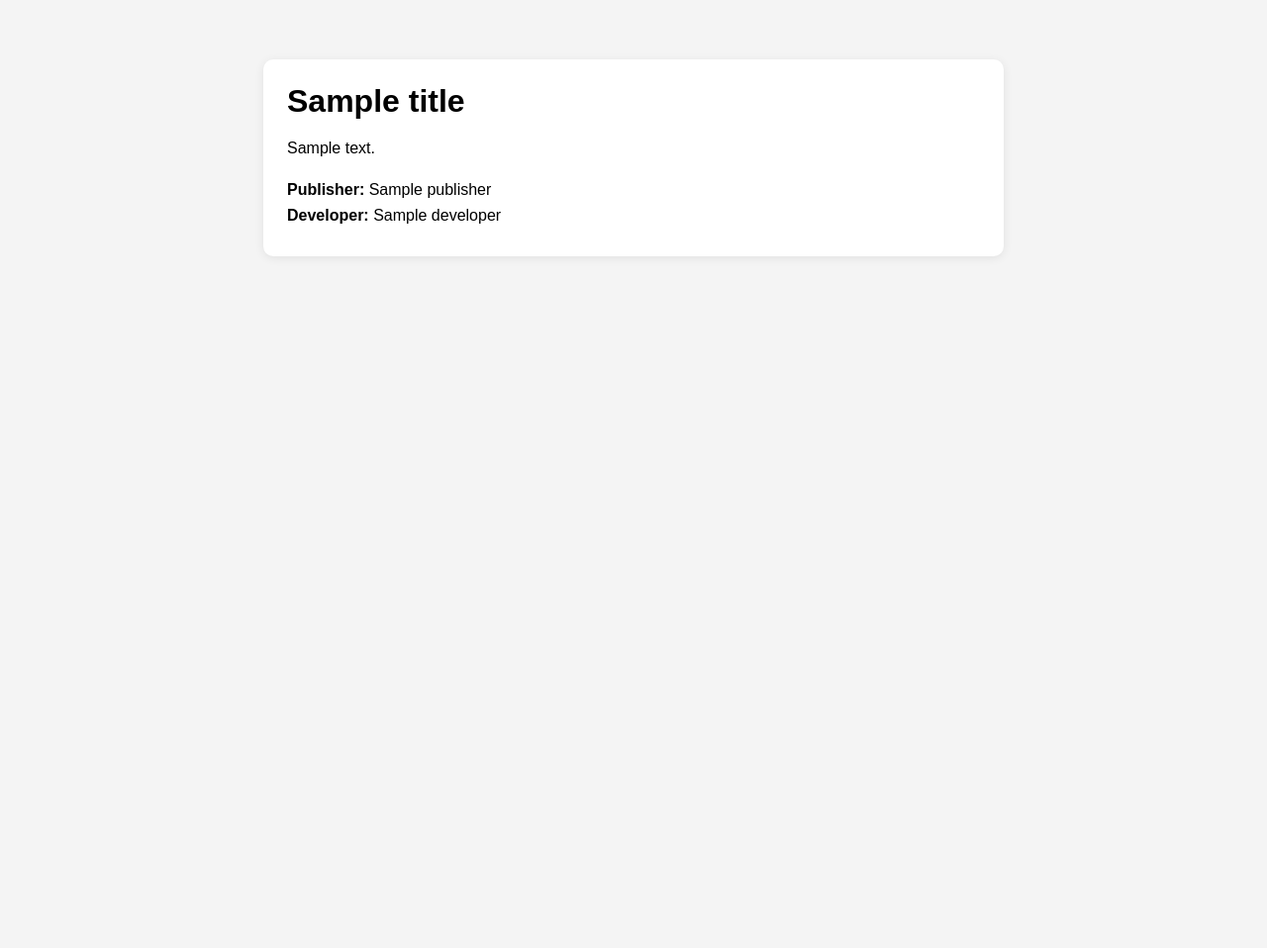
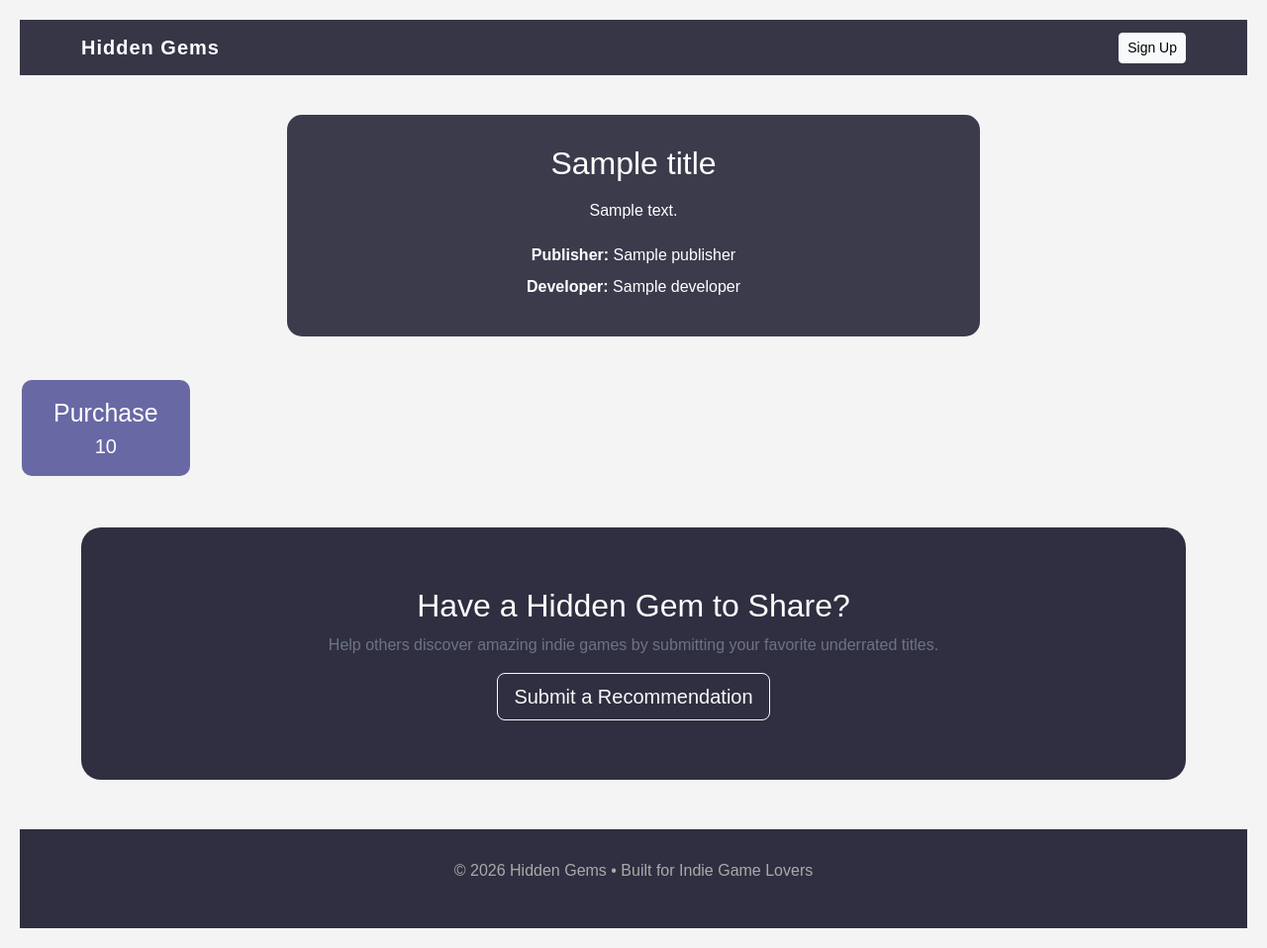
Before and after one commit to CS4300-CS5300-SP26/dev3_cust2, a Django app: template hiddengems/home/templates/game_detail.html in a window 1280 px wide. Shown: the whole page at 99% size. Before the commit the page ends 226 px from the top, so only its background shows below. Run offline with Django 4.2, Linux system fonts and the light colour scheme; the template is opened without the code that fills it: most values are stand-ins (such as "Sample title", 1, 10 or a date in 2020).

Commit message:
matching game_detail.html with main page formatting

```diff
--- a/hiddengems/home/templates/game_detail.html
+++ b/hiddengems/home/templates/game_detail.html
@@ -1,10 +1,92 @@
+{% load static %}
 <!DOCTYPE html>
 <html lang="en">
 <head>
   <meta charset="UTF-8">
-    <meta name="viewport" content="width=device-width, initial-scale=1.0">
-    <title>{{ title }}</title>
+  <title>Hidden Gems – Discover Indie Games</title>
+  <meta name="viewport" content="width=device-width, initial-scale=1">
+
+  <!-- Bootstrap 5 -->
+  <link href="https://cdn.jsdelivr.net/npm/bootstrap@5.3.3/dist/css/bootstrap.min.css" rel="stylesheet">
+
+  <!-- Google Font -->
+  <link href="https://fonts.googleapis.com/css2?family=Poppins:wght@300;500;700&display=swap" rel="stylesheet">
+
   <style>
+    body {
+      font-family: 'Poppins', sans-serif;
+      color: #ffffff;
+
+
+      background:
+        linear-gradient(rgba(15, 10, 35, 0.55), rgba(15, 10, 35, 0.65)),
+        url("{% static 'home/images/background.webp' %}");
+
+      background-size: cover;
+      background-position: center;
+      background-attachment: fixed;
+    }
+
+    .navbar {
+      background-color: rgba(20, 20, 40, 0.85);
+      backdrop-filter: blur(6px);
+    }
+
+    .navbar-brand {
+      font-weight: 700;
+      letter-spacing: 1px;
+    }
+
+    .hero {
+      padding: 120px 0 80px 0;
+      text-align: center;
+    }
+
+    .hero h1 {
+      font-size: 3rem;
+      font-weight: 700;
+      text-shadow: 0 4px 20px rgba(0,0,0,0.7);
+    }
+
+    .hero p {
+      color: #e0e0ff;
+      max-width: 650px;
+      margin: auto;
+      text-shadow: 0 2px 10px rgba(0,0,0,0.7);
+    }
+
+    .feature-card {
+      background: rgba(26, 26, 46, 0.85);
+      border: none;
+      border-radius: 15px;
+      padding: 30px;
+      text-align: center;
+      height: 100%;
+      backdrop-filter: blur(6px);
+      transition: transform 0.3s;
+    }
+
+    .feature-card:hover {
+      transform: translateY(-8px);
+    }
+
+    .cta-section {
+      background: rgba(26, 26, 46, 0.9);
+      padding: 60px 20px;
+      border-radius: 20px;
+      text-align: center;
+      backdrop-filter: blur(6px);
+    }
+
+    footer {
+      background: rgba(26, 26, 46, 0.9);
+      color: #aaa;
+      padding: 30px 0;
+      text-align: center;
+      margin-top: 50px;
+      backdrop-filter: blur(6px);
+    }
+
     body {
         font-family: Arial, sans-serif;
         background: #f4f4f4;
@@ -13,12 +95,15 @@
     }
 
     .game-card {
+        background: rgba(26, 26, 46, 0.85);
+        border: none;
+        border-radius: 15px;
+        padding: 30px;
+        text-align: center;
+        height: 100%;
+        backdrop-filter: blur(6px);
         max-width: 700px;
         margin: 40px auto;
-            background: #fff;
-            padding: 24px;
-            border-radius: 10px;
-            box-shadow: 0 2px 10px rgba(0, 0, 0, 0.08);
     }
 
     .game-title {
@@ -39,10 +124,67 @@
     .label {
         font-weight: bold;
     }
+
+    .top-text {
+        font-size: 25px;
+    }
+
+    .bottom-text {
+        font-size: 20px;
+    }
+
+    .purchase-card {
+        background: rgba(26, 26, 46, 0.9);
+        padding: 60px 20px;
+        border-radius: 20px;
+        text-align: center;
+        backdrop-filter: blur(6px);
+        max-width: 700px;
+        margin: 40px auto;
+        box-shadow: 0 2px 10px rgba(0, 0, 0, 0.08);
+    }
+
+    .purchase_button {
+        border: none;
+        color: white;
+        background-color: rgba(89, 89, 157, 0.9);
+        border-radius: 10px;
+        padding: 15px 32px;
+        text-align: center;
+        text-decoration: none;
+        display: inline-block;
+        font-size: 16px;
+        margin: 4px 2px;
+        cursor: pointer;
+    }
   </style>
 </head>
 <body>
-    <div class="game-card">
+
+<!-- Navbar -->
+<nav class="navbar navbar-expand-lg navbar-dark">
+  <div class="container">
+    <a class="navbar-brand" href="#">Hidden Gems</a>
+
+    <button class="navbar-toggler" type="button" data-bs-toggle="collapse" data-bs-target="#navMenu">
+      <span class="navbar-toggler-icon"></span>
+    </button>
+
+    <div class="collapse navbar-collapse justify-content-end" id="navMenu">
+      <div class="d-flex gap-2">
+        {% if user.is_authenticated %}
+        <span class="text-light btn-sm">Hi, {{ user.username }}</span>
+        <a href="/accounts/logout/" class="btn btn-outline-light btn-sm">Logout</a>
+    {% else %}
+        <a href="/accounts/signup/" class="btn btn-light btn-sm">Sign Up</a>
+    {% endif %}
+      </div>
+    </div>
+  </div>
+</nav>
+
+<!-- Game Details Display -->
+<section class="game-card">
     <h1 class="game-title">{{ title }}</h1>
 
     <div class="game-description">
@@ -53,6 +195,32 @@
         <p><span class="label">Publisher:</span> {{ publisher }}</p>
         <p><span class="label">Developer:</span> {{ developer }}</p>
     </div>
+</section>
+
+<!-- Purchase Game Buttons -->
+<section="purchase-card">
+    <a href="https://store.steampowered.com/app/{{ game_id }}" class="purchase_button">
+        <span class="top-text">Purchase</span><br>
+        <span class="bottom-text">{{ price }}</span>
+    </a>
+</section>
+
+<!-- Call to Action -->
+<section class="container my-5">
+  <div class="cta-section">
+    <h2>Have a Hidden Gem to Share?</h2>
+    <p class="text-secondary">
+      Help others discover amazing indie games by submitting your favorite
+      underrated titles.
+    </p>
+    <a href="#" class="btn btn-outline-light btn-lg">Submit a Recommendation</a>
   </div>
+</section>
+
+<footer>
+  <p>© 2026 Hidden Gems • Built for Indie Game Lovers</p>
+</footer>
+
+<script src="https://cdn.jsdelivr.net/npm/bootstrap@5.3.3/dist/js/bootstrap.bundle.min.js"></script>
 </body>
 </html>
```
Lines whose indentation alone changed are shown as unchanged.
